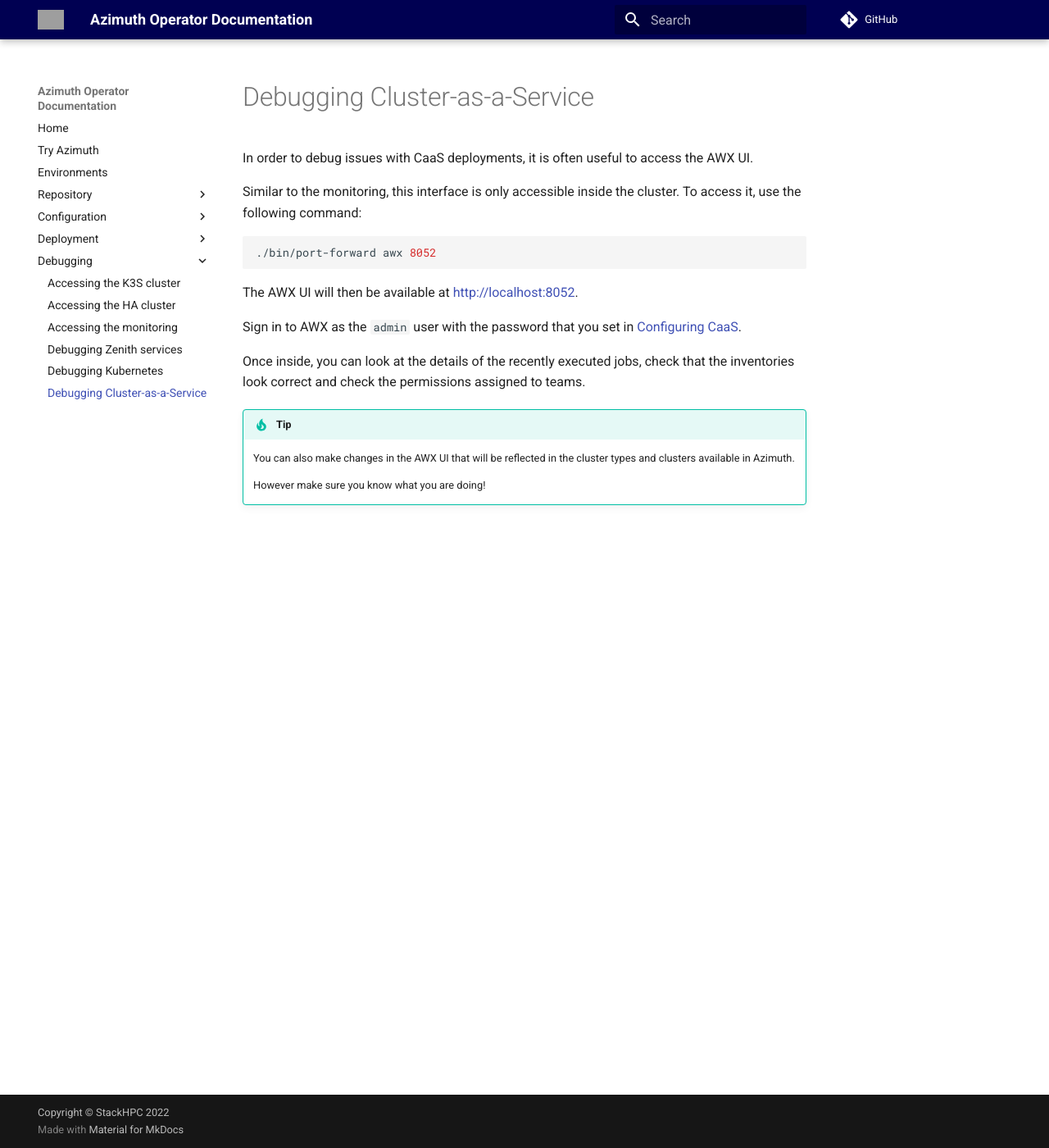
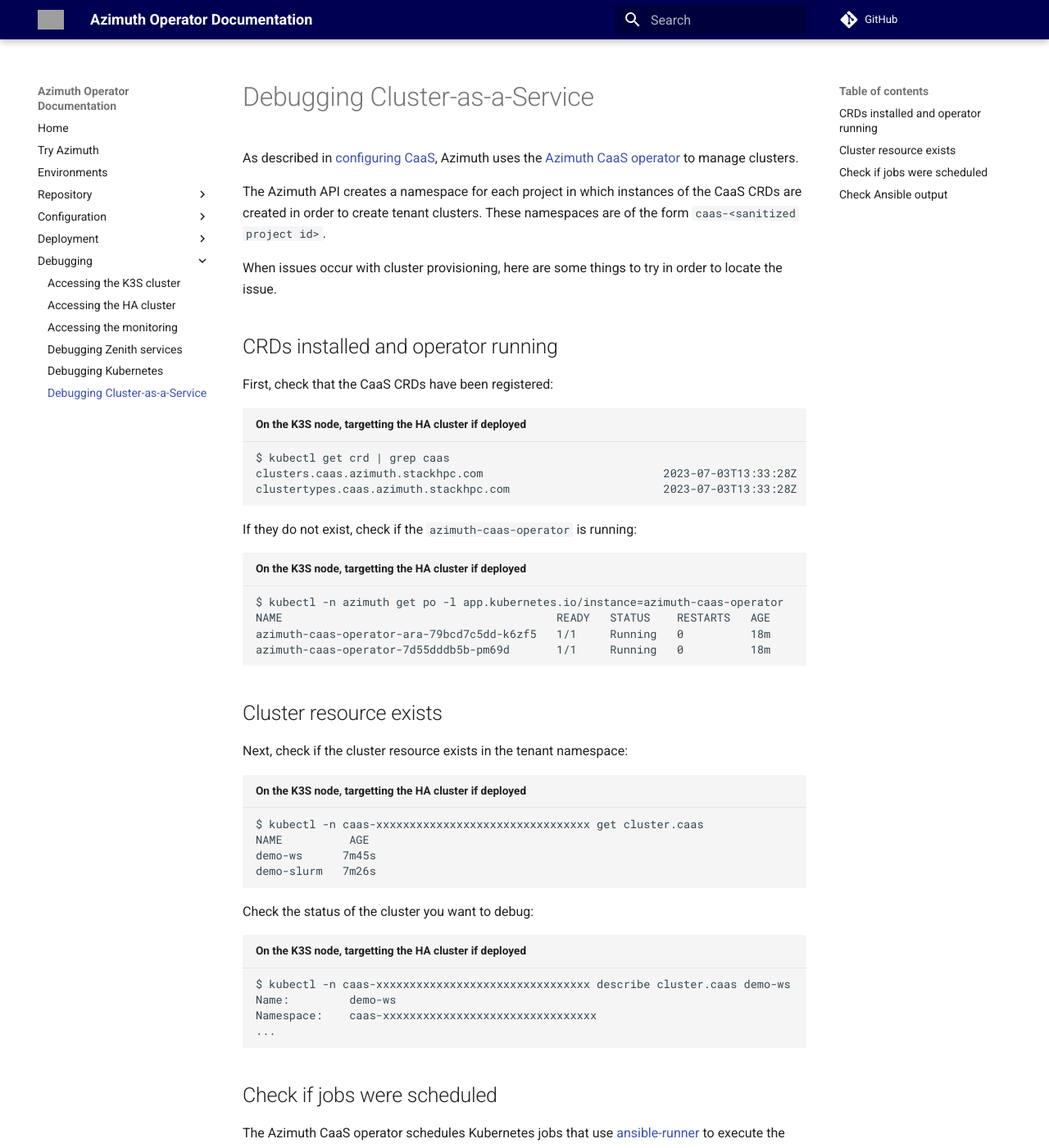
Before and after one commit to azimuth-cloud/azimuth-config, an MkDocs documentation site: the page built from docs/debugging/caas.md, in a window 1280 px wide and 1400 px high. Shown: the whole window at 82% size. Built offline with MkDocs 1.6.1 and Material for MkDocs 9.7.7, drawn with Linux system fonts in a browser that asks for light colours; comment, search, counter and statistics services are not loaded; some of the changed text lies outside the part shown; grey boxes are pictures that could not be loaded.

Commit message:
Docs for CaaS operator

````diff
--- a/docs/debugging/caas.md
+++ b/docs/debugging/caas.md
@@ -1,25 +1,116 @@
 # Debugging Cluster-as-a-Service
 
-In order to debug issues with CaaS deployments, it is often useful to access the AWX UI.
+As described in [configuring CaaS](../configuration/11-caas.md), Azimuth uses
+the [Azimuth CaaS operator](https://github.com/stackhpc/azimuth-caas-operator) to
+manage clusters.
 
-Similar to the monitoring, this interface is only accessible inside the cluster. To
-access it, use the following command:
+The Azimuth API creates a namespace for each project in which instances of the
+CaaS CRDs are created in order to create tenant clusters. These namespaces are
+of the form `caas-<sanitized project id>`.
+
+When issues occur with cluster provisioning, here are some things to try in order to
+locate the issue.
+
+## CRDs installed and operator running
+
+First, check that the CaaS CRDs have been registered:
+
+```command  title="On the K3S node, targetting the HA cluster if deployed"
+$ kubectl get crd | grep caas
+clusters.caas.azimuth.stackhpc.com                           2023-07-03T13:33:28Z
+clustertypes.caas.azimuth.stackhpc.com                       2023-07-03T13:33:28Z
+```
+
+If they do not exist, check if the `azimuth-caas-operator` is running:
+
+```command  title="On the K3S node, targetting the HA cluster if deployed"
+$ kubectl -n azimuth get po -l app.kubernetes.io/instance=azimuth-caas-operator
+NAME                                         READY   STATUS    RESTARTS   AGE
+azimuth-caas-operator-ara-79bcd7c5dd-k6zf5   1/1     Running   0          18m
+azimuth-caas-operator-7d55dddb5b-pm69d       1/1     Running   0          18m
+```
+
+## Cluster resource exists
+
+Next, check if the cluster resource exists in the tenant namespace:
+
+```command  title="On the K3S node, targetting the HA cluster if deployed"
+$ kubectl -n caas-xxxxxxxxxxxxxxxxxxxxxxxxxxxxxxxx get cluster.caas
+NAME          AGE
+demo-ws      7m45s
+demo-slurm   7m26s
+```
+
+Check the status of the cluster you want to debug:
+
+```command  title="On the K3S node, targetting the HA cluster if deployed"
+$ kubectl -n caas-xxxxxxxxxxxxxxxxxxxxxxxxxxxxxxxx describe cluster.caas demo-ws
+Name:         demo-ws
+Namespace:    caas-xxxxxxxxxxxxxxxxxxxxxxxxxxxxxxxx
+...
+```
+
+## Check if jobs were scheduled
+
+The Azimuth CaaS operator schedules Kubernetes jobs that use
+[ansible-runner](https://ansible.readthedocs.io/projects/runner/en/stable/) to
+execute the required Ansible. If the operator is functioning properly, you should
+see these jobs being created:
+
+```command  title="On the K3S node, targetting the HA cluster if deployed"
+$ kubectl -n caas-xxxxxxxxxxxxxxxxxxxxxxxxxxxxxxxx get job
+NAME                      COMPLETIONS   DURATION   AGE
+demo-slurm-create-pwqmh   0/1           14m        14m
+demo-ws-create-9nx96      1/1           4m36s      14m
+```
+
+If the jobs are not being scheduled, check the logs of the CaaS operator to see
+what is stopping them from being created:
+
+```sh  title="On the K3S node, targetting the HA cluster if deployed"
+kubectl -n azimuth logs deploy/azimuth-caas-operator [-f]
+```
+
+If you need to restart the operator, you can use the following command:
+
+```sh  title="On the K3S node, targetting the HA cluster if deployed"
+kubectl -n azimuth rollout restart deploy/azimuth-caas-operator
+```
+
+If the jobs are being scheduled, you can also check the pods that are created
+to see if there are issues:
+
+```command  title="On the K3S node, targetting the HA cluster if deployed"
+$ kubectl -n caas-xxxxxxxxxxxxxxxxxxxxxxxxxxxxxxxx get po
+NAME                            READY   STATUS      RESTARTS   AGE
+demo-ws-create-9nx96-m2l97      0/1     Completed   0          21m
+demo-slurm-create-pwqmh-jsbmk   0/1     Completed   0          20m
+```
+
+If any of the pods are getting stuck in the init phase, check the logs of the
+init containers to see if there are issues checking out the appliance code or
+installing the Ansible dependencies:
+
+```sh  title="On the K3S node, targetting the HA cluster if deployed"
+kubectl -n caas-xxxxxxxxxxxxxxxxxxxxxxxxxxxxxxxx logs demo-ws-create-9nx96-m2l97 [-c [inventory|clone]]
+```
+
+## Check Ansible output
+
+Azimuth includes a deployment of
+[ARA Records Ansible (ARA)](https://ara.recordsansible.org/) that is used to record
+Ansible playbook executions as they are run by the CaaS operator. If the job is getting
+as far as starting to run Ansible, then ARA is a much easier way to debug the Ansible
+for an appliance than wading through the Ansible logs from the job.
+
+Similar to the monitoring, ARA is only accessible inside the cluster. To access it,
+use the following command:
 
 ```sh
-./bin/port-forward awx 8052
+./bin/port-forward ara 8000
 ```
 
-The AWX UI will then be available at <http://localhost:8052>.
+The ARA UI will then be available at <http://localhost:8000>.
 
-Sign in to AWX as the `admin` user with the password that you set in
-[Configuring CaaS](../configuration/11-caas.md#awx-admin-password).
-
-Once inside, you can look at the details of the recently executed jobs, check that
-the inventories look correct and check the permissions assigned to teams.
-
-!!! tip
-
-    You can also make changes in the AWX UI that will be reflected in the cluster types
-    and clusters available in Azimuth.
-
-    However make sure you know what you are doing!
+Once inside, you can look at the details of the recently executed jobs, see which
+tasks failed and what variables were set at the time.
````
Also changed, not shown: docs/configuration/11-caas.md (+39 -43 lines), docs/debugging/access-ha.md (+19 -16 lines), docs/deployment/automation.md (+0 -1 lines), docs/index.md (+4 -6 lines).
